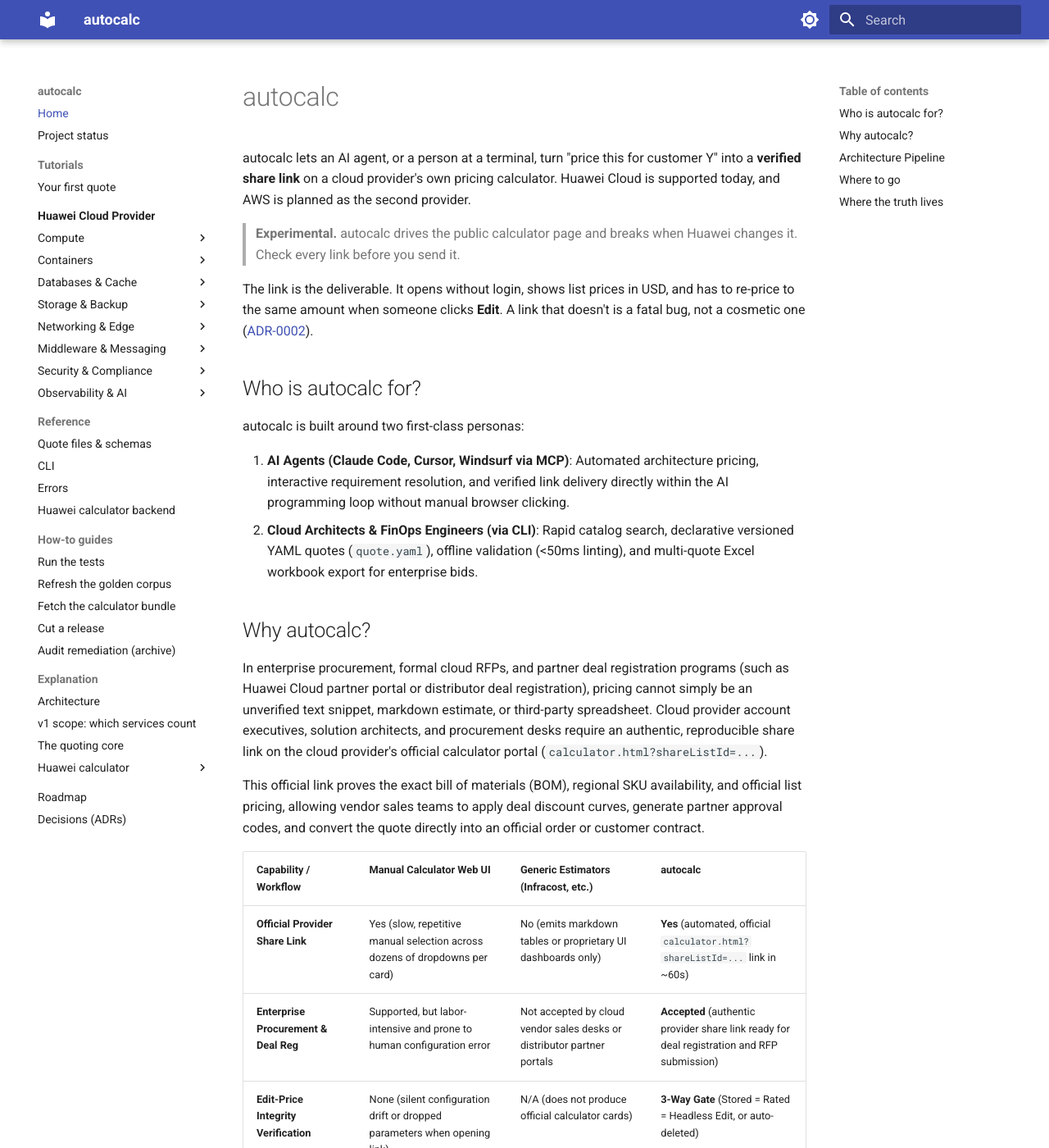
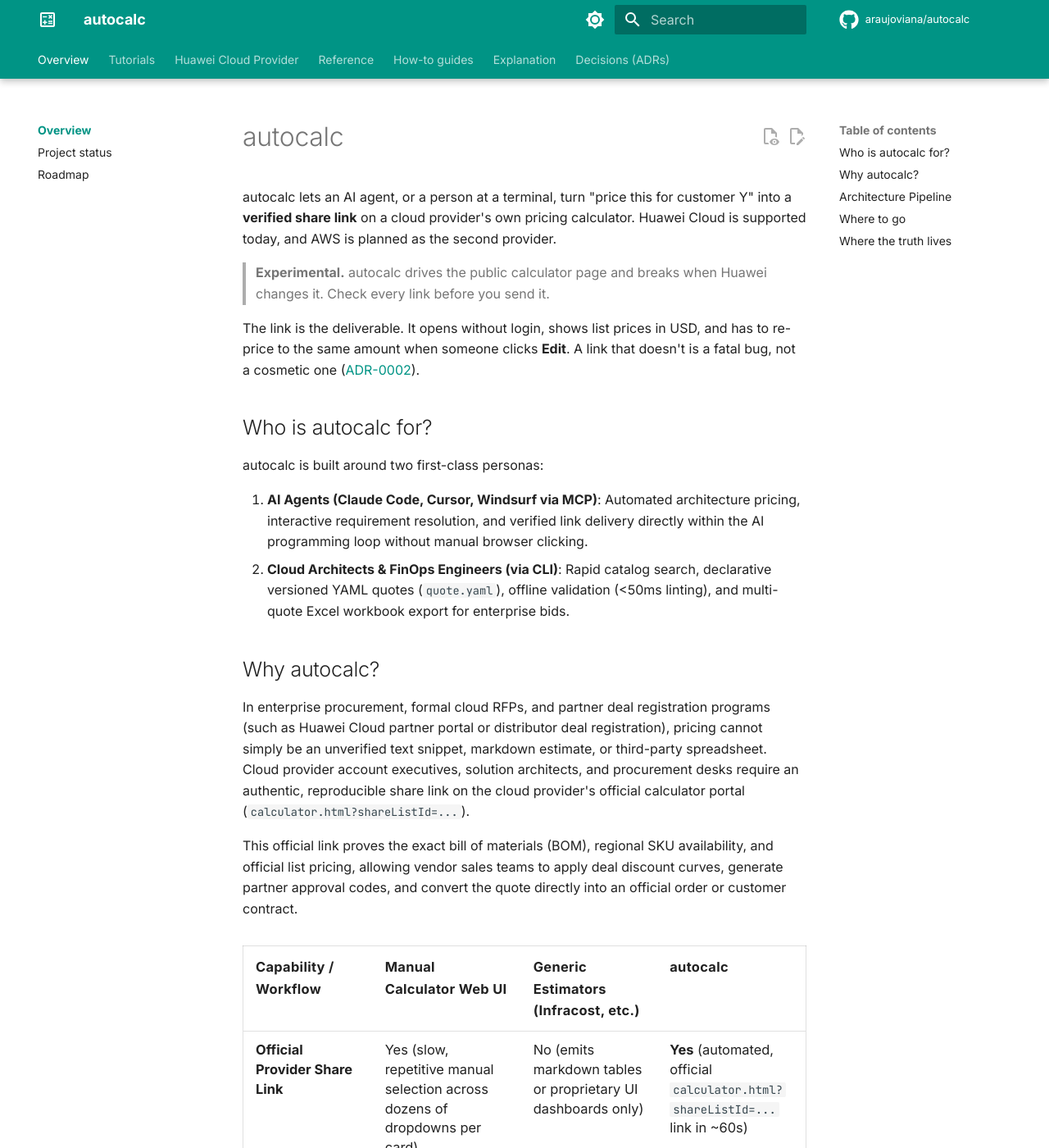
Before and after one commit to araujoviana/autocalc, an MkDocs documentation site: the page built from docs/index.md, in a window 1280 px wide and 1400 px high. Shown: the whole window at 82% size. Built offline with MkDocs 1.6.1 and Material for MkDocs 9.7.7, drawn with Linux system fonts in a browser that asks for light colours; comment, search, counter and statistics services are not loaded; some of the changed text lies outside the part shown.

Commit message:
docs: configure mkdocs material wiki features, navigation tabs, and extra css

```diff
--- /dev/null
+++ b/docs/assets/stylesheets/extra.css
@@ -0,0 +1,90 @@
+/* Custom status badges / pills */
+.badge {
+  display: inline-block;
+  font-size: 0.7rem;
+  font-weight: 700;
+  line-height: 1.2;
+  padding: 0.2rem 0.55rem;
+  border-radius: 9999px;
+  text-transform: uppercase;
+  letter-spacing: 0.05em;
+  vertical-align: middle;
+  white-space: nowrap;
+}
+
+/* Light mode badges */
+.badge--verified {
+  background-color: #e6f4ea;
+  color: #137333;
+  border: 1px solid #ceead6;
+}
+
+.badge--default {
+  background-color: #fef7e0;
+  color: #b06000;
+  border: 1px solid #feefc3;
+}
+
+/* Dark mode badges (slate palette) */
+[data-md-color-scheme="slate"] .badge--verified {
+  background-color: rgba(52, 211, 153, 0.15);
+  color: #34d399;
+  border: 1px solid rgba(52, 211, 153, 0.3);
+}
+
+[data-md-color-scheme="slate"] .badge--default {
+  background-color: rgba(251, 191, 36, 0.15);
+  color: #fbbf24;
+  border: 1px solid rgba(251, 191, 36, 0.3);
+}
+
+/* Responsive table styling and typography */
+.md-typeset table:not([class]) {
+  font-size: 0.82rem;
+  border-collapse: collapse;
+  width: 100%;
+  display: table;
+}
+
+.md-typeset table:not([class]) th {
+  padding: 0.6rem 0.75rem;
+  font-weight: 600;
+  letter-spacing: 0.02em;
+}
+
+.md-typeset table:not([class]) td {
+  padding: 0.55rem 0.75rem;
+  line-height: 1.45;
+}
+
+/* Make table containers cleanly scrollable on mobile */
+.md-typeset__table {
+  overflow-x: auto;
+  -webkit-overflow-scrolling: touch;
+  margin: 1em 0;
+}
+
+/* Code tabs styling */
+.md-typeset .tabbed-set {
+  border-radius: 4px;
+}
+
+.md-typeset .tabbed-labels > label {
+  font-weight: 600;
+  font-size: 0.8rem;
+  padding: 0.5rem 0.9rem;
+}
+
+/* Dark mode contrast tweaks */
+[data-md-color-scheme="slate"] {
+  --md-default-fg-color--light: #cbd5e1;
+  --md-code-bg-color: #1e293b;
+}
+
+[data-md-color-scheme="slate"] .md-typeset table:not([class]) th {
+  background-color: rgba(30, 41, 59, 0.7);
+}
+
+[data-md-color-scheme="slate"] .md-typeset pre > code {
+  border: 1px solid rgba(255, 255, 255, 0.08);
+}
--- a/mkdocs.yml
+++ b/mkdocs.yml
@@ -1,5 +1,9 @@
 site_name: autocalc
 site_description: Verified share links from cloud pricing calculators, for AI agents and the people who use them.
+site_url: https://araujoviana.github.io/autocalc/
+repo_name: araujoviana/autocalc
+repo_url: https://github.com/araujoviana/autocalc
+edit_uri: edit/main/docs/
 docs_dir: docs
 strict: true
 exclude_docs: |
@@ -14,34 +18,86 @@
 
 theme:
   name: material
-  features:
-    - navigation.sections
-    - navigation.indexes
-    - navigation.top
-    - search.suggest
-    - search.highlight
-    - content.code.copy
+  font:
+    text: Inter
+    code: JetBrains Mono
+  icon:
+    logo: material/calculator-variant-outline
+    repo: fontawesome/brands/github
   palette:
     - media: "(prefers-color-scheme: light)"
       scheme: default
-      toggle: {icon: material/brightness-7, name: Dark mode}
+      primary: teal
+      accent: teal
+      toggle:
+        icon: material/brightness-7
+        name: Dark mode
     - media: "(prefers-color-scheme: dark)"
       scheme: slate
-      toggle: {icon: material/brightness-4, name: Light mode}
+      primary: teal
+      accent: teal
+      toggle:
+        icon: material/brightness-4
+        name: Light mode
+  features:
+    - navigation.instant
+    - navigation.instant.prefetch
+    - navigation.instant.progress
+    - navigation.tabs
+    - navigation.tabs.sticky
+    - navigation.sections
+    - navigation.indexes
+    - navigation.path
+    - navigation.prune
+    - navigation.top
+    - toc.follow
+    - search.suggest
+    - search.highlight
+    - search.share
+    - content.code.copy
+    - content.code.select
+    - content.tabs.link
+    - content.action.edit
+    - content.action.view
+
+extra_css:
+  - assets/stylesheets/extra.css
 
 markdown_extensions:
   - admonition
+  - attr_list
+  - md_in_html
   - tables
-  - toc: {permalink: true}
-  - pymdownx.superfences
-  - pymdownx.tabbed: {alternate_style: true}
+  - toc:
+      permalink: true
+  - pymdownx.details
+  - pymdownx.superfences:
+      custom_fences:
+        - name: mermaid
+          class: mermaid
+          format: !!python/name:pymdownx.superfences.fence_code_format
+  - pymdownx.tabbed:
+      alternate_style: true
+  - pymdownx.highlight:
+      anchor_linenums: true
+      line_spans: __span
+      pygments_lang_class: true
+  - pymdownx.inlinehilite
+  - pymdownx.emoji:
+      emoji_index: !!python/name:material.extensions.emoji.twemoji
+      emoji_generator: !!python/name:material.extensions.emoji.to_svg
 
 plugins:
   - search
+  - tags
+  - git-revision-date-localized
+  - redirects
 
 nav:
-  - Home: index.md
-  - Project status: status.md
+  - Overview:
+      - Home: index.md
+      - Project status: status.md
+      - Roadmap: roadmap.md
   - Tutorials:
       - Your first quote: tutorials/first-quote.md
   - Huawei Cloud Provider:
@@ -132,5 +188,25 @@
           - Concurrency: explanation/huawei/concurrency.md
           - Page encoder: explanation/huawei/page-encoder.md
           - Publish gate: explanation/huawei/publish-gate.md
-  - Roadmap: roadmap.md
-  - Decisions (ADRs): adr/index.md
+  - Decisions (ADRs):
+      - Overview: adr/index.md
+      - "0000: Record architecture decisions": adr/0000-record-architecture-decisions.md
+      - "0001: Page as encoder": adr/0001-page-as-encoder.md
+      - "0002: Share link is the deliverable": adr/0002-share-link-is-the-deliverable.md
+      - "0003: Fail-closed publish gate": adr/0003-fail-closed-publish-gate.md
+      - "0004: USD list prices only": adr/0004-usd-list-prices-only.md
+      - "0005: Candidate ranking and confirmation": adr/0005-candidate-ranking-and-confirmation.md
+      - "0006: Refuse unsupported requests": adr/0006-refuse-unsupported-requests.md
+      - "0007: Workflow surface and one registry": adr/0007-workflow-surface-and-one-registry.md
+      - "0008: MCP output format": adr/0008-mcp-output-format.md
+      - "0009: Traceability run records": adr/0009-traceability-run-records.md
+      - "0010: Concurrency by state": adr/0010-concurrency-by-state.md
+      - "0011: Auth: persistent browser profile": adr/0011-auth-browser-profile-is-the-credential.md
+      - "0012: Windows and Linux": adr/0012-windows-and-linux.md
+      - "0013: Distribution via uv tool": adr/0013-distribution-uv-tool-from-git-tags.md
+      - "0014: Saved list naming and prune": adr/0014-saved-list-naming-and-prune.md
+      - "0015: Strangler core and AWS second": adr/0015-strangler-core-and-aws-second.md
+      - "0016: Python canonical and publication support": adr/0016-python-canonical-and-publication-support.md
+      - "0017: TypeScript on Bun target": adr/0017-typescript-on-bun-is-the-target.md
+      - "0018: Declarative quotes and card schema": adr/0018-declarative-quotes-and-generated-card-schema.md
+      - "0019: Distribution via bun": adr/0019-distribution-bun-from-git-tags.md
```
